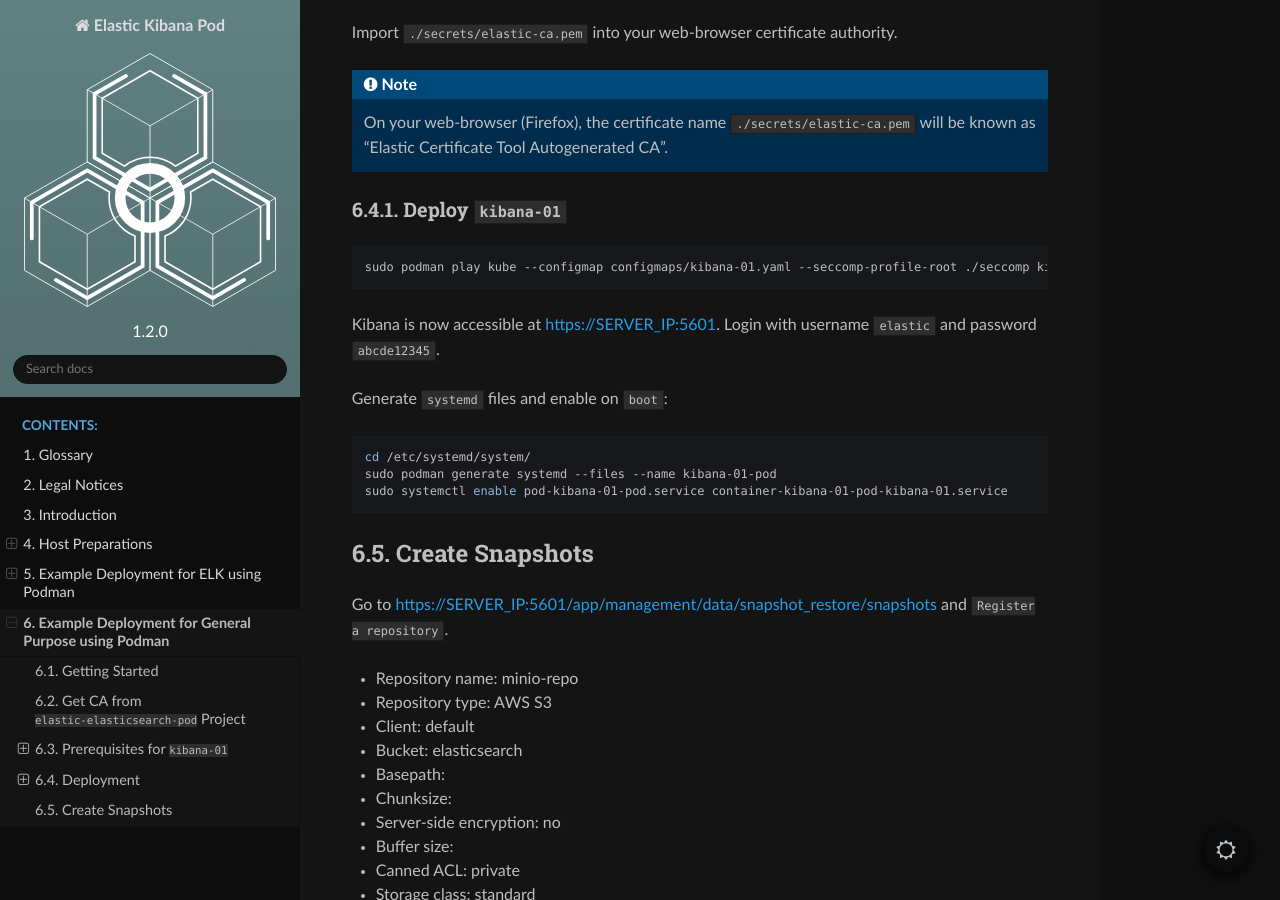
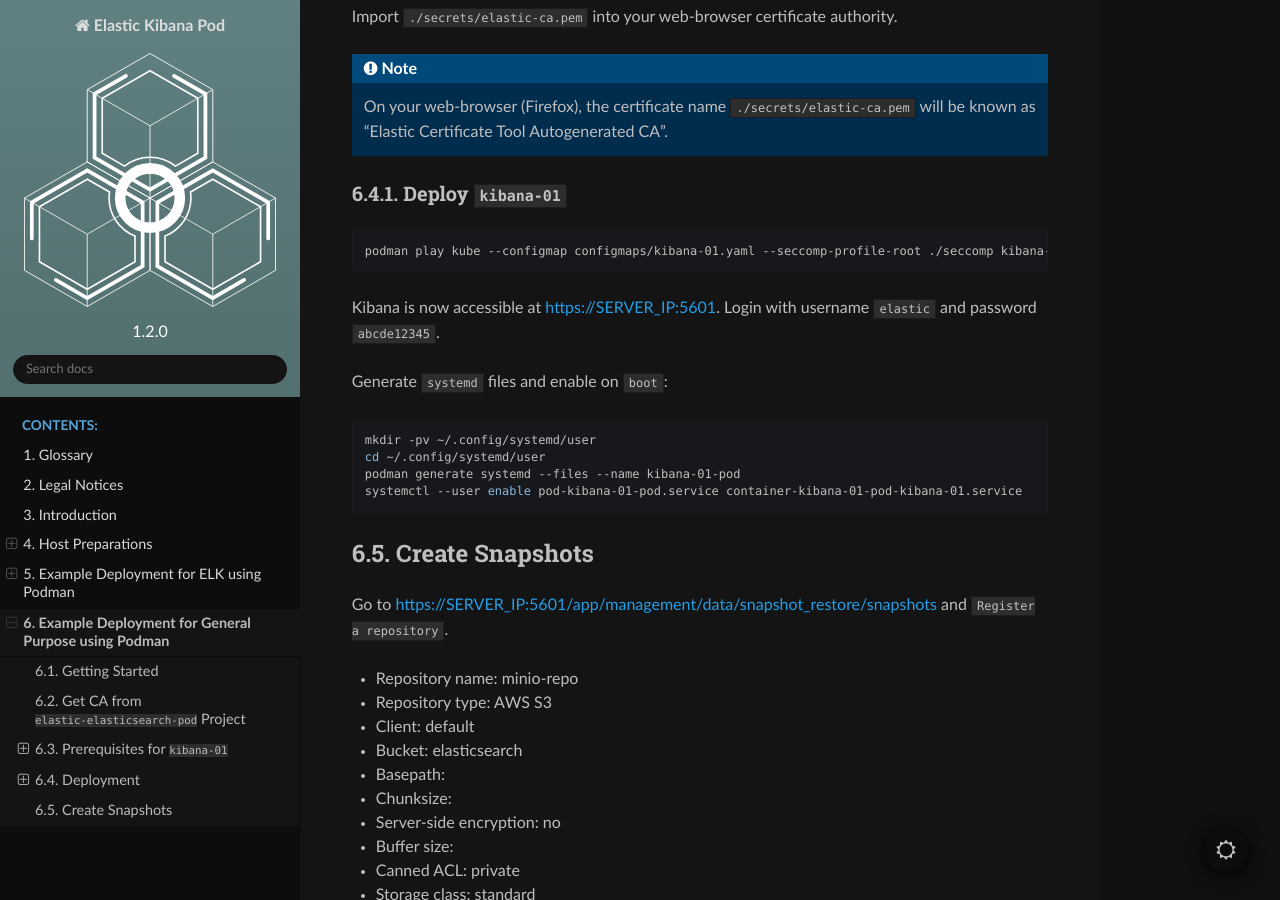
Before and after one commit to extra2000/elastic-kibana-pod, a Sphinx documentation site: the page built from docs/source/example_podman_general.rst, in a window 1280 px wide and 900 px high, scrolled down 2624 px. Built offline with Sphinx 7.4.7 and the Read the Docs theme 2.0.0, drawn with Linux system fonts in a browser that asks for light colours; some of the changed text lies outside the part shown.

Commit message:
docs(deployments): change from rootful to rootless Podman
BREAKING CHANGE: we no longer support rootful deployments

```diff
--- a/docs/source/example_podman_elk.rst
+++ b/docs/source/example_podman_elk.rst
@@ -16,7 +16,6 @@
 
 .. code-block:: bash
 
-    sudo podman build -t extra2000/elastic/kibana -f Dockerfile.amd64 .
     podman build -t extra2000/elastic/kibana -f Dockerfile.amd64 .
 
 Create ``elknet`` podman network from ``elastic-elasticsearch-pod`` project.
@@ -144,7 +143,7 @@
 
 .. code-block:: bash
 
-    sudo podman play kube --network elknet --configmap configmaps/kibana-01.yaml --seccomp-profile-root ./seccomp elk-kibana-01-pod.yaml
+    podman play kube --network elknet --configmap configmaps/kibana-01.yaml --seccomp-profile-root ./seccomp elk-kibana-01-pod.yaml
 
 Kibana is now accessible at https://127.0.0.1:5601. Login with username ``elastic`` and password ``abcde12345``.
 
--- a/docs/source/example_podman_general.rst
+++ b/docs/source/example_podman_general.rst
@@ -16,7 +16,6 @@
 
 .. code-block:: bash
 
-    sudo podman build -t extra2000/elastic/kibana -f Dockerfile.amd64 .
     podman build -t extra2000/elastic/kibana -f Dockerfile.amd64 .
 
 Get CA from ``elastic-elasticsearch-pod`` Project
@@ -142,7 +141,7 @@
 
 .. code-block:: bash
 
-    sudo podman play kube --configmap configmaps/kibana-01.yaml --seccomp-profile-root ./seccomp kibana-01-pod.yaml
+    podman play kube --configmap configmaps/kibana-01.yaml --seccomp-profile-root ./seccomp kibana-01-pod.yaml
 
 Kibana is now accessible at https://SERVER_IP:5601. Login with username ``elastic`` and password ``abcde12345``.
 
@@ -150,9 +149,10 @@
 
 .. code-block:: bash
 
-    cd /etc/systemd/system/
-    sudo podman generate systemd --files --name kibana-01-pod
-    sudo systemctl enable pod-kibana-01-pod.service container-kibana-01-pod-kibana-01.service
+    mkdir -pv ~/.config/systemd/user
+    cd ~/.config/systemd/user
+    podman generate systemd --files --name kibana-01-pod
+    systemctl --user enable pod-kibana-01-pod.service container-kibana-01-pod-kibana-01.service
 
 Create Snapshots
 ----------------
```
